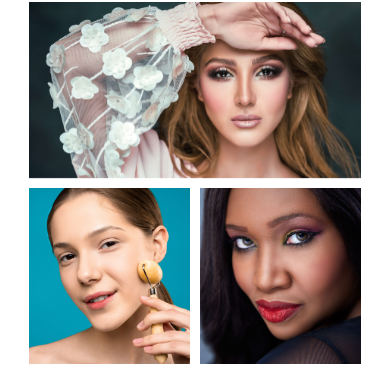
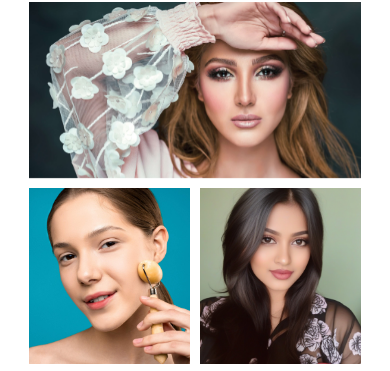
Before and after one commit to zisuzlabs/KinzaEssentials, a plain HTML site: page index.html in a window 390 px wide. Shown: the part 3522-3893 px from the top of the page. Drawn offline with Linux system fonts and the light colour scheme; grey boxes are pictures that could not be loaded.

Commit message:
Update index.html
Leonardo_Vision_XL_iphone_16_app_showing_indian_model_characte_1.jpg

```diff
--- a/index.html
+++ b/index.html
@@ -88,7 +88,7 @@
                             </div>
                             <a href="images/gallery/fulls/pexels-ali-pazani-01.jpg" class="landscape"><img src="images/gallery/thumbs/pexels-ali-pazani-01.jpg" alt=""></a>
                             <a href="images/gallery/fulls/pexels-shiny-diamond-022.jpg"><img src="images/gallery/thumbs/pexels-shiny-diamond-022.jpg" alt=""></a>
-                            <a href="images/gallery/fulls/pexels-pixabay-04.jpg"><img src="images/gallery/thumbs/pexels-pixabay-04.jpg" alt=""></a>
+                            <a href="images/gallery/fulls/Leonardo_Vision_XL_iphone_16_app_showing_indian_model_characte_1.jpg"><img src="images/gallery/thumbs/Leonardo_Vision_XL_iphone_16_app_showing_indian_model_characte_1.jpg" alt=""></a>
                             <a href="images/gallery/fulls/pexels-george-milton-05.jpg" class="landscape"><img src="images/gallery/thumbs/pexels-george-milton-05.jpg" alt=""></a>
                         </div>
                     </div>
```
